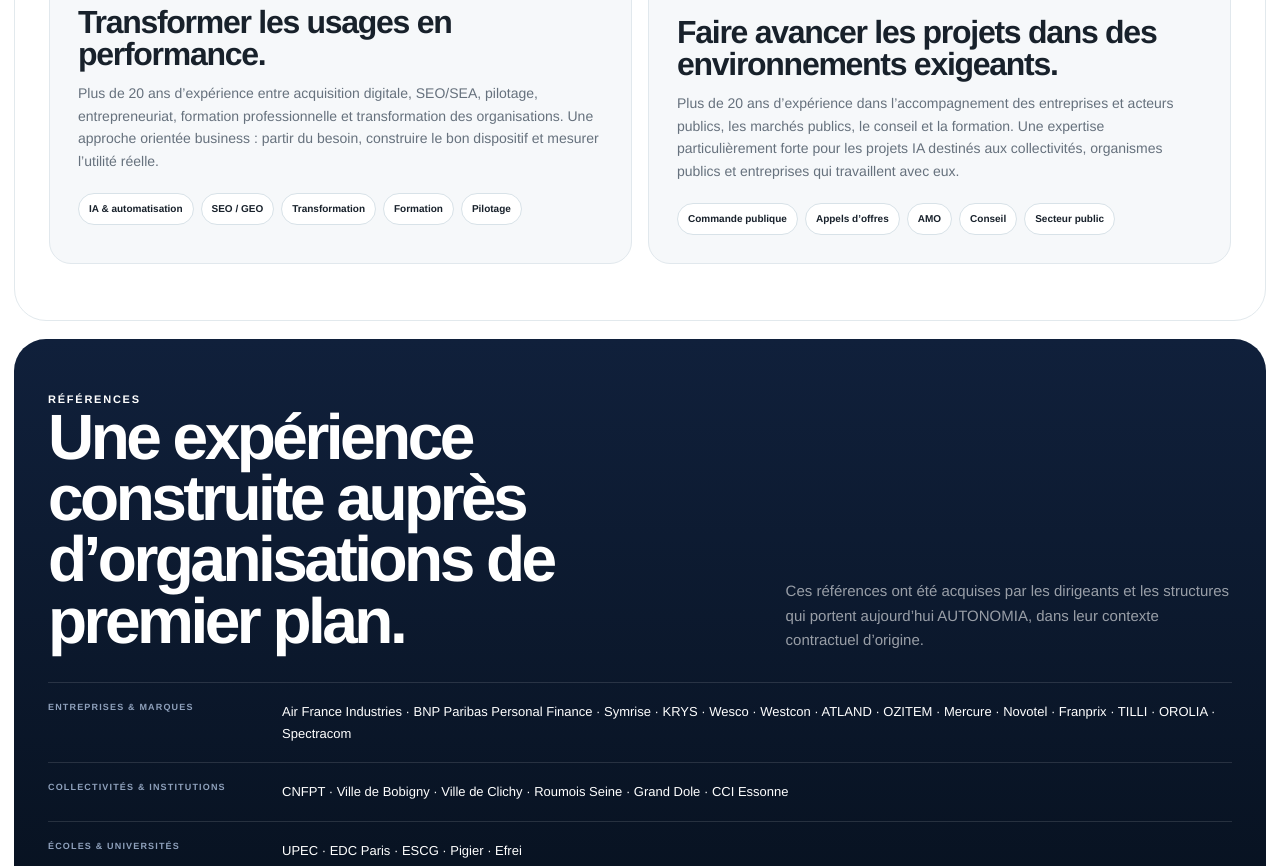
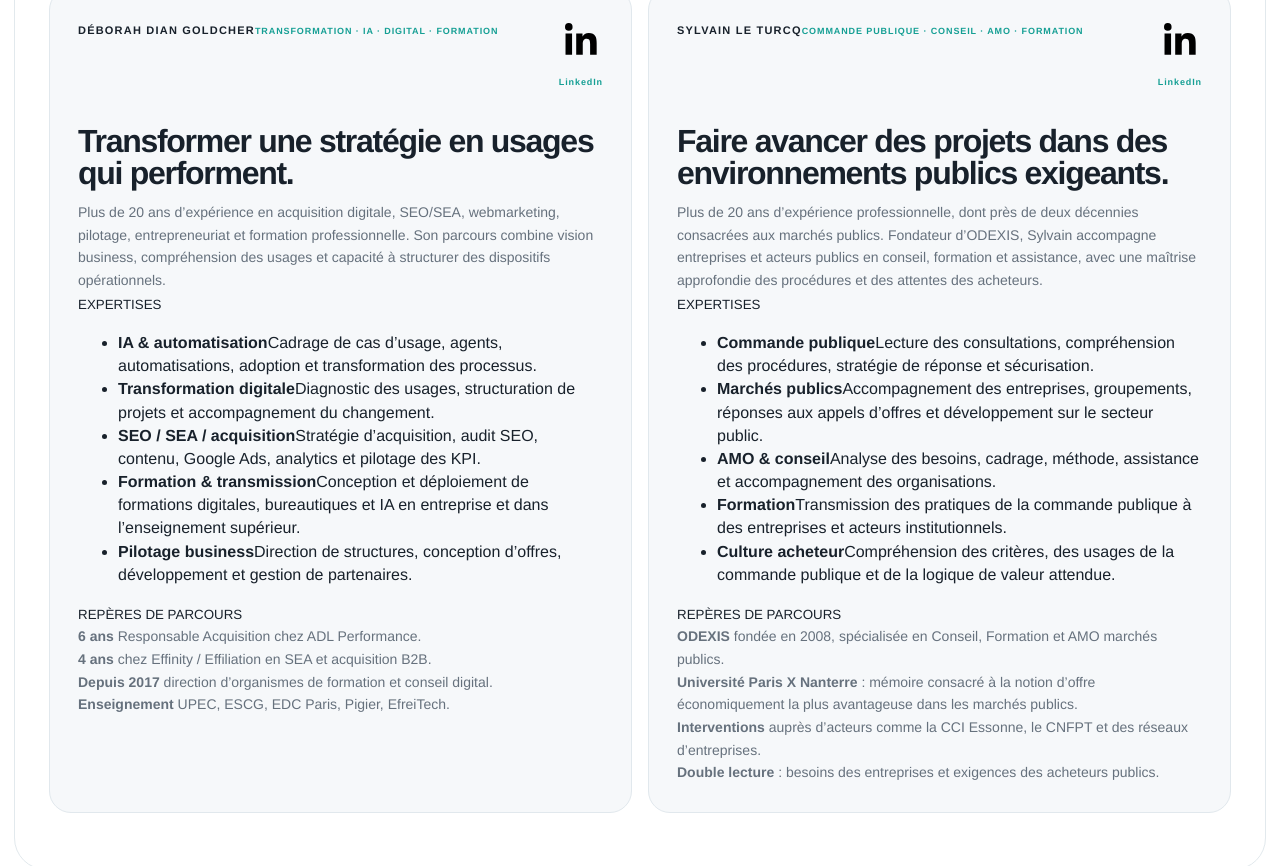
Before and after one commit to aristote-app/Autonomia-MCP, a Next.js app in the folder site/: page /a-propos in a window 1280 px wide. Shown: the part 2260-3126 px from the top of the page. Built offline with nearby package versions, Linux system fonts and the light colour scheme; no server answers.

Commit message:
Remove About references block and sharpen expert profiles with LinkedIn

```diff
--- a/site/app/a-propos/page.js
+++ b/site/app/a-propos/page.js
@@ -181,84 +181,114 @@ export default function AboutPage() {
 
       <section className="aboutMarketingPeople">
         <div className="aboutMarketingHeading">
-          <p className="sectionIndex">20+ ANS D’EXPÉRIENCE CHACUN</p>
+          <p className="sectionIndex">LES EXPERTISES DIRIGEANTES</p>
           <div>
-            <h2>Deux parcours complémentaires derrière le groupement.</h2>
+            <h2>Deux experts. Plus de 20 ans d’expérience chacun. Des compétences qui se complètent.</h2>
             <p>
-              L’un apporte une culture transformation, business, digital et formation.
-              L’autre une expertise profonde de la commande publique, du conseil et de l’accompagnement des organisations.
+              AUTONOMIA associe une expertise forte de la transformation digitale, du marketing, de l’IA et de la formation
+              à une expertise reconnue de la commande publique, du conseil et de l’accompagnement des organisations.
             </p>
           </div>
         </div>
 
-        <div className="aboutMarketingPeopleGrid">
-          <article>
+        <div className="aboutMarketingPeopleGrid aboutMarketingPeopleGridExpert">
+          <article className="aboutExpertCard">
             <div className="aboutMarketingPersonTop">
-              <small>DÉBORAH DIAN GOLDCHER</small>
-              <span>TRANSFORMATION · IA · DIGITAL · FORMATION</span>
+              <div>
+                <small>DÉBORAH DIAN GOLDCHER</small>
+                <span>TRANSFORMATION · IA · DIGITAL · FORMATION</span>
+              </div>
+              <a
+                className="aboutLinkedIn"
+                href="https://fr.linkedin.com/in/deborahdiangoldcher"
+                target="_blank"
+                rel="noopener noreferrer"
+                aria-label="Voir le profil LinkedIn de Déborah Dian Goldcher"
+              >
+                <svg viewBox="0 0 24 24" aria-hidden="true">
+                  <path d="M20.45 20.45h-3.56v-5.57c0-1.33-.03-3.03-1.85-3.03-1.85 0-2.14 1.44-2.14 2.93v5.67H9.34V9h3.42v1.56h.05c.48-.9 1.64-1.85 3.37-1.85 3.6 0 4.27 2.37 4.27 5.46v6.28ZM5.32 7.43a2.06 2.06 0 1 1 0-4.12 2.06 2.06 0 0 1 0 4.12ZM3.54 9H7.1v11.45H3.54V9Z"/>
+                </svg>
+                <span>LinkedIn</span>
+              </a>
             </div>
-            <h3>Transformer les usages en performance.</h3>
-            <p>
-              Plus de 20 ans d’expérience entre acquisition digitale, SEO/SEA, pilotage,
-              entrepreneuriat, formation professionnelle et transformation des organisations.
-              Une approche orientée business : partir du besoin, construire le bon dispositif et mesurer l’utilité réelle.
+
+            <h3>Transformer une stratégie en usages qui performent.</h3>
+            <p className="aboutExpertIntro">
+              Plus de 20 ans d’expérience en acquisition digitale, SEO/SEA, webmarketing, pilotage,
+              entrepreneuriat et formation professionnelle. Son parcours combine vision business,
+              compréhension des usages et capacité à structurer des dispositifs opérationnels.
             </p>
-            <div className="aboutMarketingTags">
-              <span>IA & automatisation</span>
-              <span>SEO / GEO</span>
-              <span>Transformation</span>
-              <span>Formation</span>
-              <span>Pilotage</span>
+
+            <div className="aboutExpertSplit">
+              <div>
+                <small>EXPERTISES</small>
+                <ul>
+                  <li><strong>IA & automatisation</strong><span>Cadrage de cas d’usage, agents, automatisations, adoption et transformation des processus.</span></li>
+                  <li><strong>Transformation digitale</strong><span>Diagnostic des usages, structuration de projets et accompagnement du changement.</span></li>
+                  <li><strong>SEO / SEA / acquisition</strong><span>Stratégie d’acquisition, audit SEO, contenu, Google Ads, analytics et pilotage des KPI.</span></li>
+                  <li><strong>Formation & transmission</strong><span>Conception et déploiement de formations digitales, bureautiques et IA en entreprise et dans l’enseignement supérieur.</span></li>
+                  <li><strong>Pilotage business</strong><span>Direction de structures, conception d’offres, développement et gestion de partenaires.</span></li>
+                </ul>
+              </div>
+
+              <div className="aboutExpertMarkers">
+                <small>REPÈRES DE PARCOURS</small>
+                <p><strong>6 ans</strong> Responsable Acquisition chez ADL Performance.</p>
+                <p><strong>4 ans</strong> chez Effinity / Effiliation en SEA et acquisition B2B.</p>
+                <p><strong>Depuis 2017</strong> direction d’organismes de formation et conseil digital.</p>
+                <p><strong>Enseignement</strong> UPEC, ESCG, EDC Paris, Pigier, EfreiTech.</p>
+              </div>
             </div>
           </article>
 
-          <article>
+          <article className="aboutExpertCard">
             <div className="aboutMarketingPersonTop">
-              <small>SYLVAIN LE TURCQ</small>
-              <span>MARCHÉS PUBLICS · CONSEIL · AMO · FORMATION</span>
+              <div>
+                <small>SYLVAIN LE TURCQ</small>
+                <span>COMMANDE PUBLIQUE · CONSEIL · AMO · FORMATION</span>
+              </div>
+              <a
+                className="aboutLinkedIn"
+                href="https://fr.linkedin.com/in/sylvain-le-turcq-424700b1"
+                target="_blank"
+                rel="noopener noreferrer"
+                aria-label="Voir le profil LinkedIn de Sylvain Le Turcq"
+              >
+                <svg viewBox="0 0 24 24" aria-hidden="true">
+                  <path d="M20.45 20.45h-3.56v-5.57c0-1.33-.03-3.03-1.85-3.03-1.85 0-2.14 1.44-2.14 2.93v5.67H9.34V9h3.42v1.56h.05c.48-.9 1.64-1.85 3.37-1.85 3.6 0 4.27 2.37 4.27 5.46v6.28ZM5.32 7.43a2.06 2.06 0 1 1 0-4.12 2.06 2.06 0 0 1 0 4.12ZM3.54 9H7.1v11.45H3.54V9Z"/>
+                </svg>
+                <span>LinkedIn</span>
+              </a>
             </div>
-            <h3>Faire avancer les projets dans des environnements exigeants.</h3>
-            <p>
-              Plus de 20 ans d’expérience dans l’accompagnement des entreprises et acteurs publics,
-              les marchés publics, le conseil et la formation. Une expertise particulièrement forte pour les projets
-              IA destinés aux collectivités, organismes publics et entreprises qui travaillent avec eux.
+
+            <h3>Faire avancer des projets dans des environnements publics exigeants.</h3>
+            <p className="aboutExpertIntro">
+              Plus de 20 ans d’expérience professionnelle, dont près de deux décennies consacrées aux marchés publics.
+              Fondateur d’ODEXIS, Sylvain accompagne entreprises et acteurs publics en conseil, formation et assistance,
+              avec une maîtrise approfondie des procédures et des attentes des acheteurs.
             </p>
-            <div className="aboutMarketingTags">
-              <span>Commande publique</span>
-              <span>Appels d’offres</span>
-              <span>AMO</span>
-              <span>Conseil</span>
-              <span>Secteur public</span>
+
+            <div className="aboutExpertSplit">
+              <div>
+                <small>EXPERTISES</small>
+                <ul>
+                  <li><strong>Commande publique</strong><span>Lecture des consultations, compréhension des procédures, stratégie de réponse et sécurisation.</span></li>
+                  <li><strong>Marchés publics</strong><span>Accompagnement des entreprises, groupements, réponses aux appels d’offres et développement sur le secteur public.</span></li>
+                  <li><strong>AMO & conseil</strong><span>Analyse des besoins, cadrage, méthode, assistance et accompagnement des organisations.</span></li>
+                  <li><strong>Formation</strong><span>Transmission des pratiques de la commande publique à des entreprises et acteurs institutionnels.</span></li>
+                  <li><strong>Culture acheteur</strong><span>Compréhension des critères, des usages de la commande publique et de la logique de valeur attendue.</span></li>
+                </ul>
+              </div>
+
+              <div className="aboutExpertMarkers">
+                <small>REPÈRES DE PARCOURS</small>
+                <p><strong>ODEXIS</strong> fondée en 2008, spécialisée en Conseil, Formation et AMO marchés publics.</p>
+                <p><strong>Université Paris X Nanterre</strong> : mémoire consacré à la notion d’offre économiquement la plus avantageuse dans les marchés publics.</p>
+                <p><strong>Interventions</strong> auprès d’acteurs comme la CCI Essonne, le CNFPT et des réseaux d’entreprises.</p>
+                <p><strong>Double lecture</strong> : besoins des entreprises et exigences des acheteurs publics.</p>
+              </div>
             </div>
           </article>
-        </div>
-      </section>
-
-      <section className="aboutMarketingReferences">
-        <div className="aboutMarketingReferencesHead">
-          <div>
-            <p className="sectionIndex">RÉFÉRENCES</p>
-            <h2>Une expérience construite auprès d’organisations de premier plan.</h2>
-          </div>
-          <p>
-            Ces références ont été acquises par les dirigeants et les structures qui portent aujourd’hui AUTONOMIA,
-            dans leur contexte contractuel d’origine.
-          </p>
-        </div>
-
-        <div className="aboutMarketingReferenceRows">
-          <div>
-            <small>ENTREPRISES & MARQUES</small>
-            <p>{refs.entreprises.join(" · ")}</p>
-          </div>
-          <div>
-            <small>COLLECTIVITÉS & INSTITUTIONS</small>
-            <p>{refs.public.join(" · ")}</p>
-          </div>
-          <div>
-            <small>ÉCOLES & UNIVERSITÉS</small>
-            <p>{refs.education.join(" · ")}</p>
-          </div>
         </div>
       </section>
 
```
